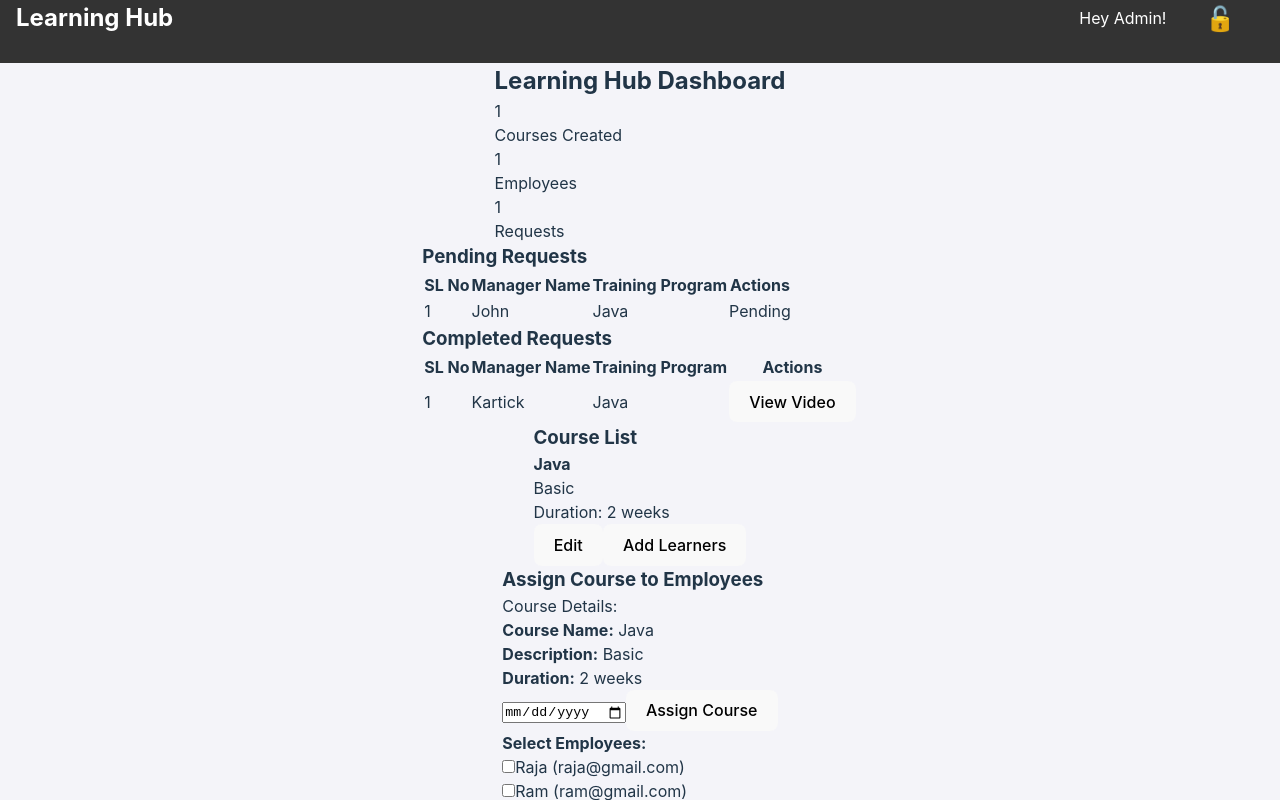
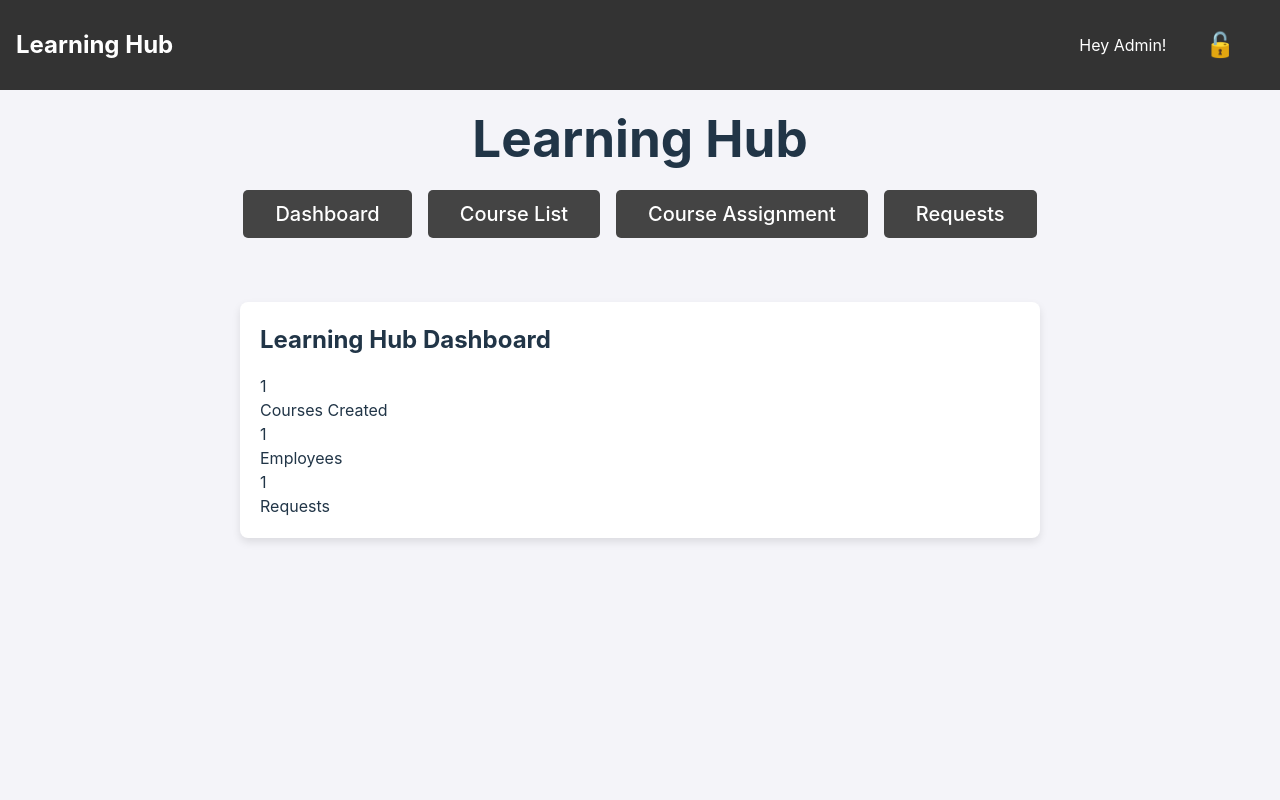
Before and after one commit to L-DMS-V1/Batch-1, a React (Vite) app in the folder Frontend/: page / in a window 1280 px wide. Built offline with nearby package versions, Linux system fonts and the light colour scheme.

Commit message:
Update App.jsx

```diff
--- a/Frontend/src/App.jsx
+++ b/Frontend/src/App.jsx
@@ -1,4 +1,4 @@
-import React from 'react';
+import React, { useState } from 'react';
 import Dashboard from './components/Dashboard';
 import CourseList from './components/CourseList';
 import CourseAssignment from './components/CourseAssignment';
@@ -6,17 +6,45 @@ import Requests from './components/Requests';
 import './App.css';
 
 function App() {
+  const [activeSection, setActiveSection] = useState('Dashboard');
+
+  const renderSection = () => {
+    switch (activeSection) {
+      case 'Dashboard':
+        return <Dashboard />;
+      case 'CourseList':
+        return <CourseList />;
+      case 'CourseAssignment':
+        return <CourseAssignment />;
+      case 'Requests':
+        return <Requests />;
+      default:
+        return <Dashboard />;
+    }
+  };
+
   return (
     <div className="App">
       <header className="navbar">
         <h2>Learning Hub</h2>
-        <div className="user-info">Hey Admin! <button id="logout-btn">🔓</button></div>
+        <div className="user-info">
+          Hey Admin! <button id="logout-btn" onClick={() => alert("Logged out!")}>🔓</button>
+        </div>
       </header>
 
-      <Dashboard />
-      <Requests />
-      <CourseList />
-      <CourseAssignment />
+      <main className="centered-content">
+        <h1>Learning Hub</h1>
+        <div className="navigation-buttons">
+          <button onClick={() => setActiveSection('Dashboard')}>Dashboard</button>
+          <button onClick={() => setActiveSection('CourseList')}>Course List</button>
+          <button onClick={() => setActiveSection('CourseAssignment')}>Course Assignment</button>
+          <button onClick={() => setActiveSection('Requests')}>Requests</button>
+        </div>
+
+        <div className="section-content">
+          {renderSection()}
+        </div>
+      </main>
     </div>
   );
 }
```
